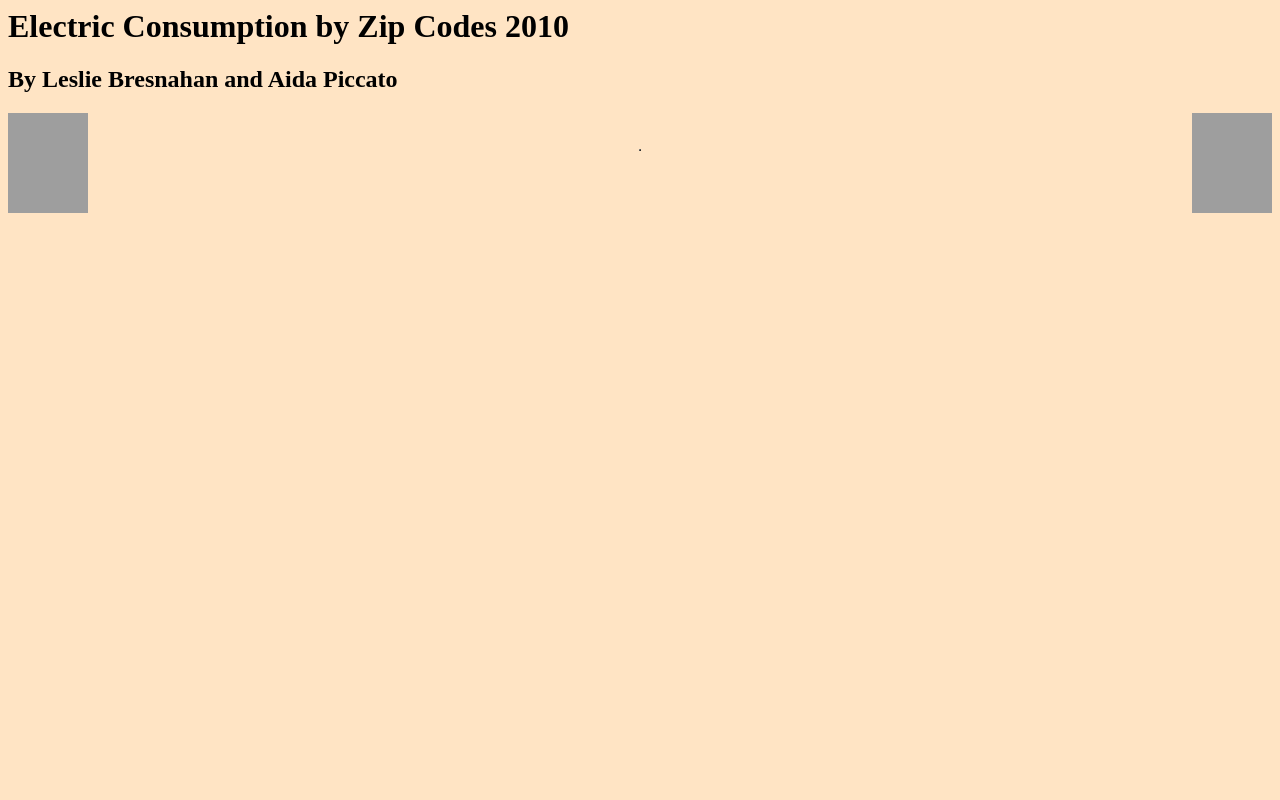
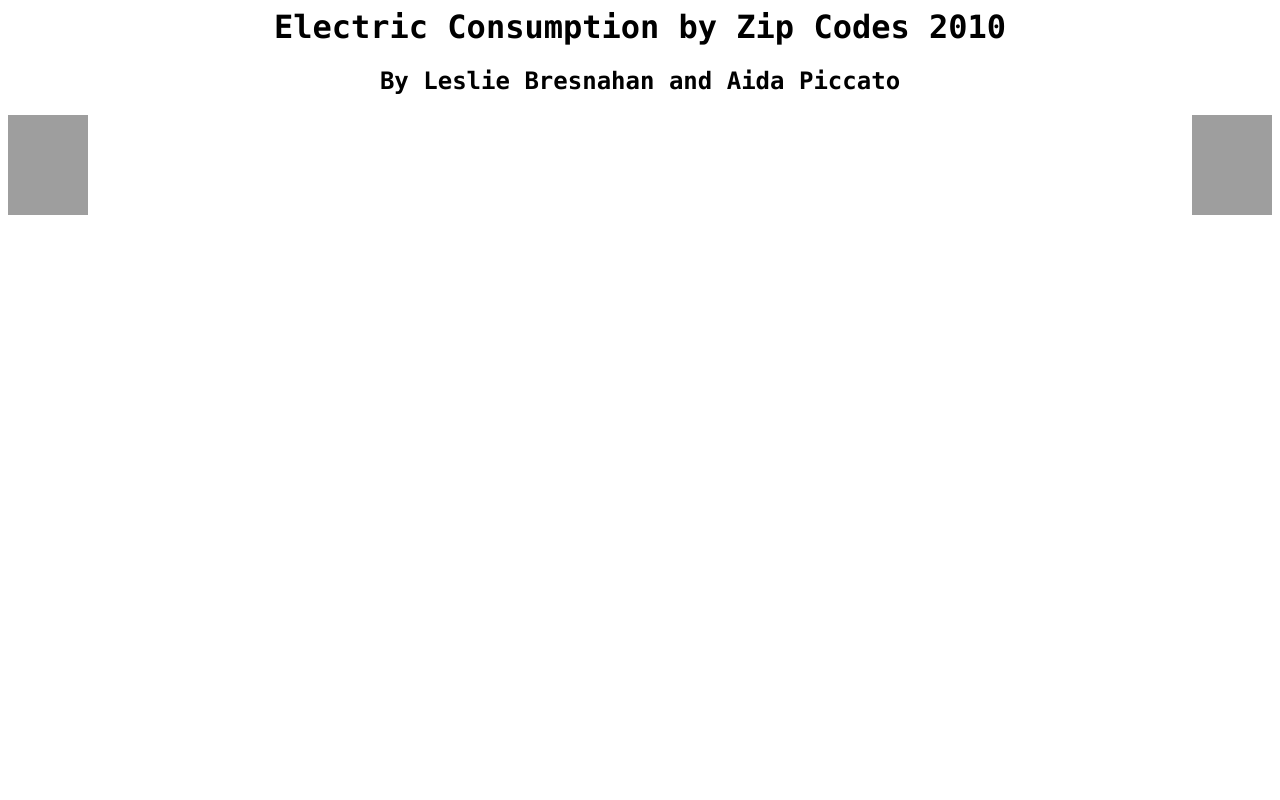
Before and after one commit to les-bres/leslie-aida, a Flask app: template templates/home.html in a window 1280 px wide. Run offline with Flask 2, Linux system fonts and the light colour scheme; the template is opened without the code that fills it, so the values that code supplies are empty; grey boxes are pictures that could not be loaded.

Commit message:
Added css into home.html

```diff
--- a/app.py
+++ b/app.py
@@ -19,7 +19,7 @@ def home():
          data = data.replace('^', '(')
          data = data[:126239]
          return data
-
+         comment = '''
     def findzipRange(lines, target, location):          # set up code to run through a column of our data for zip codes, then find the range
         rangelista = []
         for line in lines:                              # every line where the target is there, like range for small or commercial etc
@@ -96,7 +96,7 @@ def home():
         return lines
 
     # data crunching to be continued
-
+'''
     data = removeLineBr(data)
     lines = data.split("\n")
 
--- a/data01.py
+++ b/data01.py
@@ -38,7 +38,8 @@ data = inStream.read()
 inStream.close()
 data = removeLineBr(data)
 lines = data.split("\n")                        # split data at line break to separate by row
-html = '''<html> \n <body bgcolor= "#ffe4c4"> <title> Hw25 data </title> <img src="http://classroomclipart.com/images/gallery/Animations/lightbulb.gif" alt="lightbulb" align="left" height="100" width="80">  </title> <img src="http://classroomclipart.com/images/gallery/Animations/lightbulb.gif" alt="lightbulb" align="right" height="100" width="80"> <br> <h1> <center> <font color ="#800000">  Electric Consumption by Zip Codes 2010 </font> </h1> <br> <center>''' + str(HEADING) + '<br> <br> <table align=""center"" border="1"> \n '      # sets up top of pg
+html = '''<html> \n <body bgcolor= "#ffe4c4"> <title> Hw25 data </title> <img src="http://classroomclipart.com/images/gallery/Animations/lightbulb.gif" alt="lightbulb" align="left" height="100" width="80">  </title> <img src="http://classroomclipart.com/images/gallery/Animations/lightbulb.gif" alt="lightbulb" align="right" height="100" width="80"> <br> <h1> <center> <font color ="#800000">  Electric Consumption by Zip Codes 2010 </font> </h1> <br> <center>''' + str(HEADING) + '<br> <br> <table align=""center"" border="1">
+ \n '      # sets up top of pg
 for line in lines:                              # for each line within the list of lines, you need to set up the rows
     if lines.index(line) == 0:
         lineList = line.split(',')
--- a/templates/home.html
+++ b/templates/home.html
@@ -1,16 +1,37 @@
+<head>
+<style>
+h1, h2 {
+  font-family:"Lucida Console";
+  text-align: center;
+}
+body {
+  background-color:"AliceBlue";
+  font-family:"Lucida Console"
+}
+table, th, td {
+  border: 1px solid black;
+  border-collapse: collapse;
+  width: 75%;
+}
+td{
+    text-align: center;
+    height: 50px;
+}
+</style>
+</head>
 <h1>Electric Consumption by Zip Codes 2010</h1>
 <h2>By Leslie Bresnahan and Aida Piccato</h2>
-<body bgcolor= "#ffe4c4">
+<body>
 <img src="http://classroomclipart.com/images/gallery/Animations/lightbulb.gif" alt="lightbulb" align="left" height="100" width="80">
 <img src="http://classroomclipart.com/images/gallery/Animations/lightbulb.gif" alt="lightbulb" align="right" height="100" width="80">
 
 
 <br> <br>
-<table align="center" border="1">
+<table align="center">
 
 {% for line in lines%}
 	{%if lines.index(line) == 0%}
-		<tr style="font-size:18px; font-weight: bold">
+		<tr style="font-size:18px; font-weight: bol; background-color:#CCFFFF">
 	{%else%}
 		<tr>
 	{%endif%}
```
